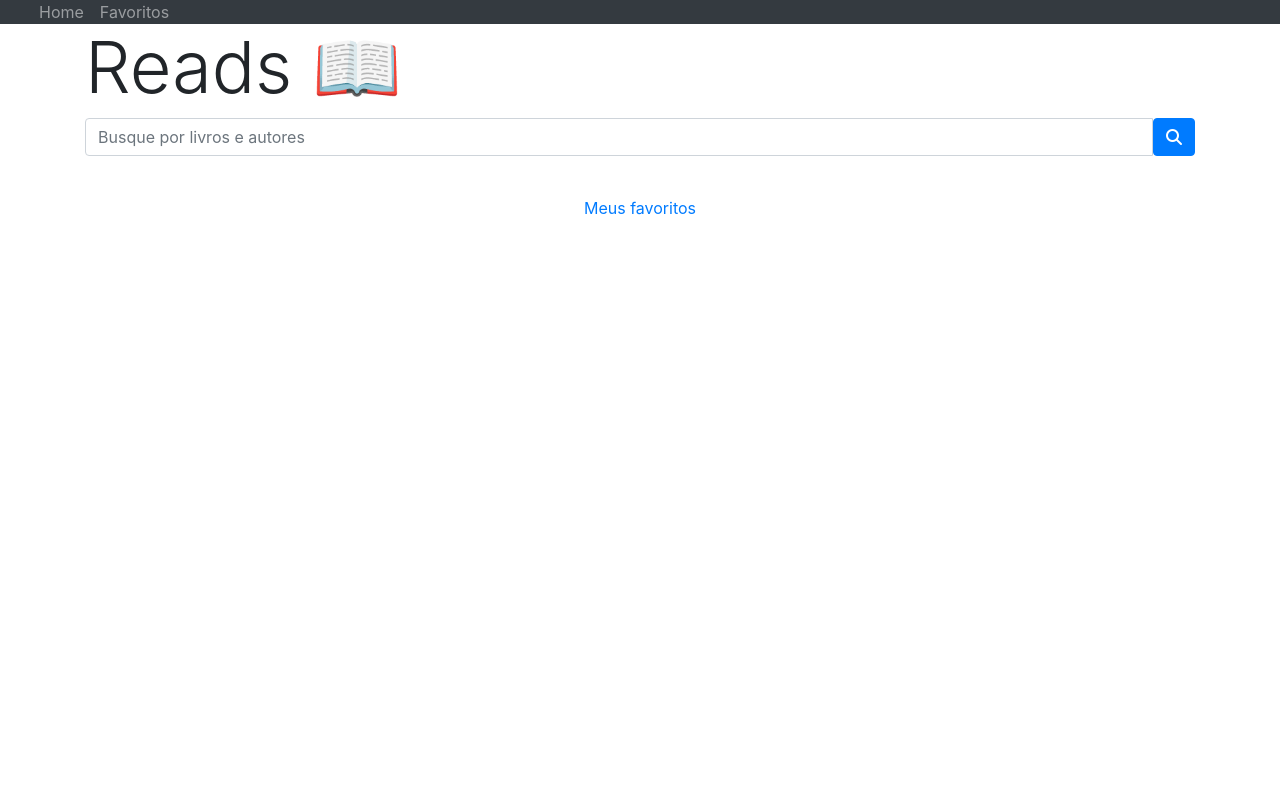
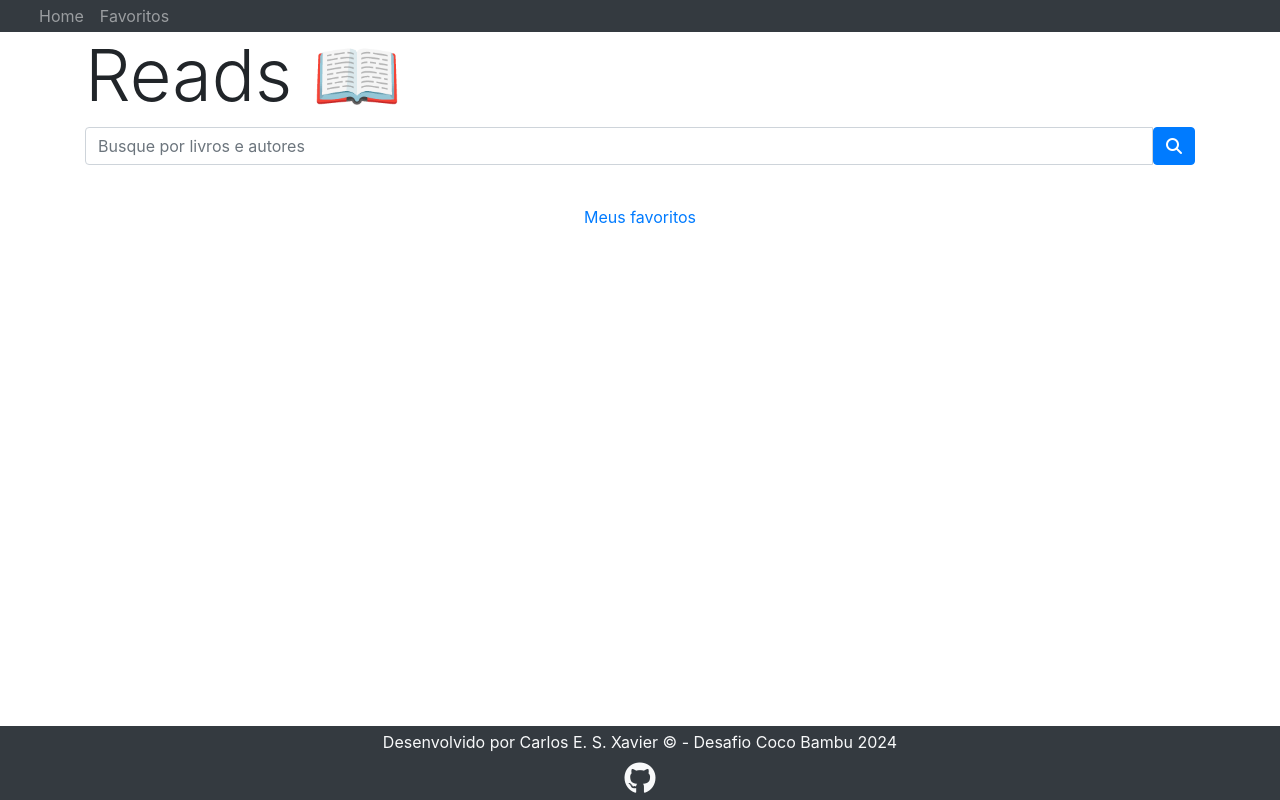
Before and after one commit to xrrac42/CocoBambuReads, an Angular app: page / in a window 1280 px wide. Built offline with nearby package versions, Linux system fonts and the light colour scheme.

Commit message:
adicao do componente footer e melhoria na anotacao do livro

```diff
--- /dev/null
+++ b/src/core/footer/footer.component.html
@@ -0,0 +1,8 @@
+<footer class="bg-dark text-light text-center py-1">
+    <div class="container">
+      <p class="mb-1">Desenvolvido por Carlos E. S. Xavier © - Desafio Coco Bambu 2024</p>
+      <a href="https://github.com/xrrac42" target="_blank" class="d-block mt-2">
+        <i class="fab fa-github fa-2x text-light"></i>
+      </a>
+    </div>
+  </footer>
--- a/src/features/favorites/content/content.component.css
+++ b/src/features/favorites/content/content.component.css
@@ -24,6 +24,19 @@
     margin-left: 0.5rem;
     cursor: pointer;
   }
+  .btn-icon {
+    margin-left: 1%;
+    border: none;
+    background: none;
+    padding: 0;
+  }
+
+  .btn-icon:hover
+  { margin-left: 1%;
+    background: none;
+    cursor: pointer;
+  }
+
 
   .add-tag-button {
     border: none;
--- a/src/features/favorites/content/content.component.html
+++ b/src/features/favorites/content/content.component.html
@@ -18,12 +18,27 @@
               <ng-container *ngFor="let star of [1, 2, 3, 4, 5]; let i = index">
                 <i class="fa fa-star" [class.selected]="i < book.rating" (click)="rateBook(book, i + 1)"></i>
               </ng-container>
-              <span>-{{ book.rating }}</span>
+              <span> - {{ book.rating }}</span>
             </div>
           </div>
           <div class="form-group mt-3">
-            <label for="notes">Anotações:</label>
-            <textarea [(ngModel)]="book.notes" id="notes" class="form-control" rows="3"></textarea>
+            <div class="form-group mt-3">
+              <label for="notes">Anotações:</label>
+              <div class="d-flex align-items-center">
+                <textarea [(ngModel)]="book.notes" id="notes" class="form-control" rows="3" [disabled]="!isEditingNotes[book.id]"></textarea>
+                <button class="btn btn-link btn-icon ms-2" (click)="toggleEditNotes(book.id)">
+                  <i class="fas fa-pencil-alt"></i>
+                </button>
+              </div>
+            </div>
+
+          <div class="form-group mt-3" >
+            <button *ngIf="isEditingNotes[book.id]"(click)="updateBook(book)" class="btn btn-outline-primary button-spacing">
+              <i class="fas fa-save"></i> Salvar Modificações
+            </button>
+            <button (click)="removeBook(book.id)" class="btn btn-outline-danger">
+              <i class="fas fa-times"></i> Remover dos Favoritos
+            </button>
           </div>
           <div class="form-group mt-3">
             <label for="tags">Tags:</label>
@@ -42,14 +57,6 @@
               </button>
             </div>
           </div>
-          <div class="form-group mt-3">
-            <button (click)="updateBook(book)" class="btn btn-outline-primary button-spacing">
-              <i class="fas fa-save"></i> Salvar Modificações
-            </button>
-            <button (click)="removeBook(book.id)" class="btn btn-outline-danger">
-              <i class="fas fa-times"></i> Remover dos Favoritos
-            </button>
-          </div>
         </div>
       </div>
     </div>
--- a/src/features/favorites/content/content.component.ts
+++ b/src/features/favorites/content/content.component.ts
@@ -16,6 +16,7 @@ export class ContentComponent implements OnInit {
   selectedTag: string = '';
   newTags: { [bookId: string]: string } = {};
   isAddingTag: { [bookId: string]: boolean } = {};
+  isEditingNotes: { [bookId: string]: boolean } = {};
 
   constructor(private favoritesBookService: FavoritesBookService) {}
 
@@ -27,6 +28,7 @@ export class ContentComponent implements OnInit {
     this.favoriteBooks = this.favoritesBookService.getFavoritesBooks();
     this.favoriteBooks.forEach(book => {
       this.isAddingTag[book.id] = false;
+      this.isEditingNotes[book.id] = false;
     });
   }
 
@@ -35,11 +37,13 @@ export class ContentComponent implements OnInit {
     this.favoriteBooks = this.favoritesBookService.getFavoritesBooks();
     this.favoriteBooks.forEach(book => {
       this.isAddingTag[book.id] = false;
+      this.isEditingNotes[book.id] = false;
     });
   }
 
   updateBook(book: FavoriteBook): void {
     this.favoritesBookService.updateFavoriteBook(book);
+    this.isEditingNotes[book.id] = false;
   }
 
   filterBooks(): void {
@@ -50,6 +54,7 @@ export class ContentComponent implements OnInit {
     }
     this.favoriteBooks.forEach(book => {
       this.isAddingTag[book.id] = false;
+      this.isEditingNotes[book.id] = false;
     });
   }
 
@@ -76,4 +81,8 @@ export class ContentComponent implements OnInit {
     book.rating = rating;
     this.updateBook(book);
   }
+
+  toggleEditNotes(bookId: string): void {
+    this.isEditingNotes[bookId] = !this.isEditingNotes[bookId];
+  }
 }
--- a/src/features/favorites/favorites.component.html
+++ b/src/features/favorites/favorites.component.html
@@ -1,2 +1,3 @@
 <app-header></app-header>
 <app-content></app-content>
+<app-footer></app-footer>
--- a/src/features/favorites/favorites.component.ts
+++ b/src/features/favorites/favorites.component.ts
@@ -1,12 +1,13 @@
 import { Component } from '@angular/core';
 import { HeaderComponent} from '../../core/header/header.component';
 import { ContentComponent } from './content/content.component';
+import { FooterComponent } from "../../core/footer/footer.component";
 
 
 @Component({
   selector: 'app-favorites',
   standalone: true,
-  imports: [HeaderComponent,ContentComponent],
+  imports: [HeaderComponent, ContentComponent, FooterComponent],
   templateUrl: './favorites.component.html',
   styleUrl: './favorites.component.css'
 })
--- a/src/features/home/content/content.component.ts
+++ b/src/features/home/content/content.component.ts
@@ -7,12 +7,13 @@ import { finalize } from 'rxjs/operators';
 import { RouterModule, ActivatedRoute } from '@angular/router';
 import { FavoritesBookService } from '../../../app/services/favorites-book.service';
 import { FavoriteBook } from '../../../core/models/favoritesBook.model';
+import { FooterComponent } from '../../../core/footer/footer.component';
 
 
 @Component({
   selector: 'app-content',
   standalone: true,
-  imports: [FormsModule, CommonModule, RouterModule],
+  imports: [FormsModule, CommonModule, RouterModule, FooterComponent],
   templateUrl: './content.component.html',
   styleUrl: './content.component.css'
 })
--- a/src/features/home/home.component.css
+++ b/src/features/home/home.component.css
@@ -0,0 +1,9 @@
+  .app-container {
+    display: flex;
+    flex-direction: column;
+    min-height: 100vh;
+  }
+
+  .content {
+    flex: 1;
+  }
--- a/src/features/home/home.component.html
+++ b/src/features/home/home.component.html
@@ -1,2 +1,5 @@
-<app-header></app-header>
-<app-content></app-content>
+<div class="app-container">
+    <app-header></app-header>
+    <app-content class="content"></app-content>
+    <app-footer></app-footer>
+  </div>
--- a/src/features/home/home.component.ts
+++ b/src/features/home/home.component.ts
@@ -5,11 +5,12 @@ import { BookService } from '../../app/services/book.service';
 import { HeaderComponent } from '../../core/header/header.component';
 import { Book } from '../../core/models/book.model';
 import { ContentComponent } from './content/content.component';
+import { FooterComponent } from "../../core/footer/footer.component";
 
 @Component({
   selector: 'app-home',
   standalone: true,
-  imports: [CommonModule, FormsModule, HeaderComponent, ContentComponent],
+  imports: [CommonModule, FormsModule, HeaderComponent, ContentComponent, FooterComponent],
   templateUrl: './home.component.html',
   styleUrls: ['./home.component.css']
 })
```
Also changed, not shown: src/core/footer/footer.component.ts (added, +12 -0 lines), src/core/footer/footer.component.css (added), 1 other file (tests, documents, lock files or other folders).
